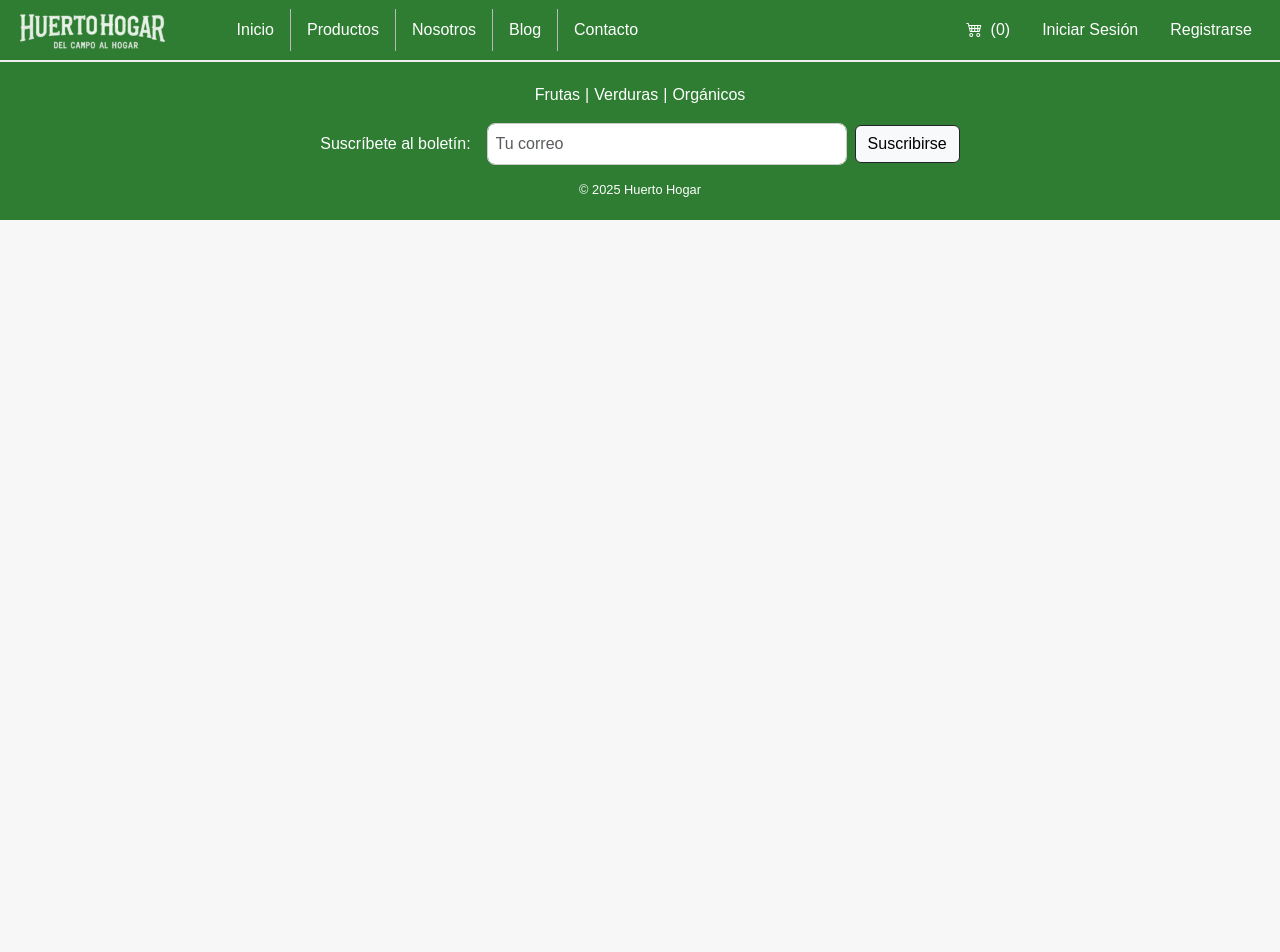
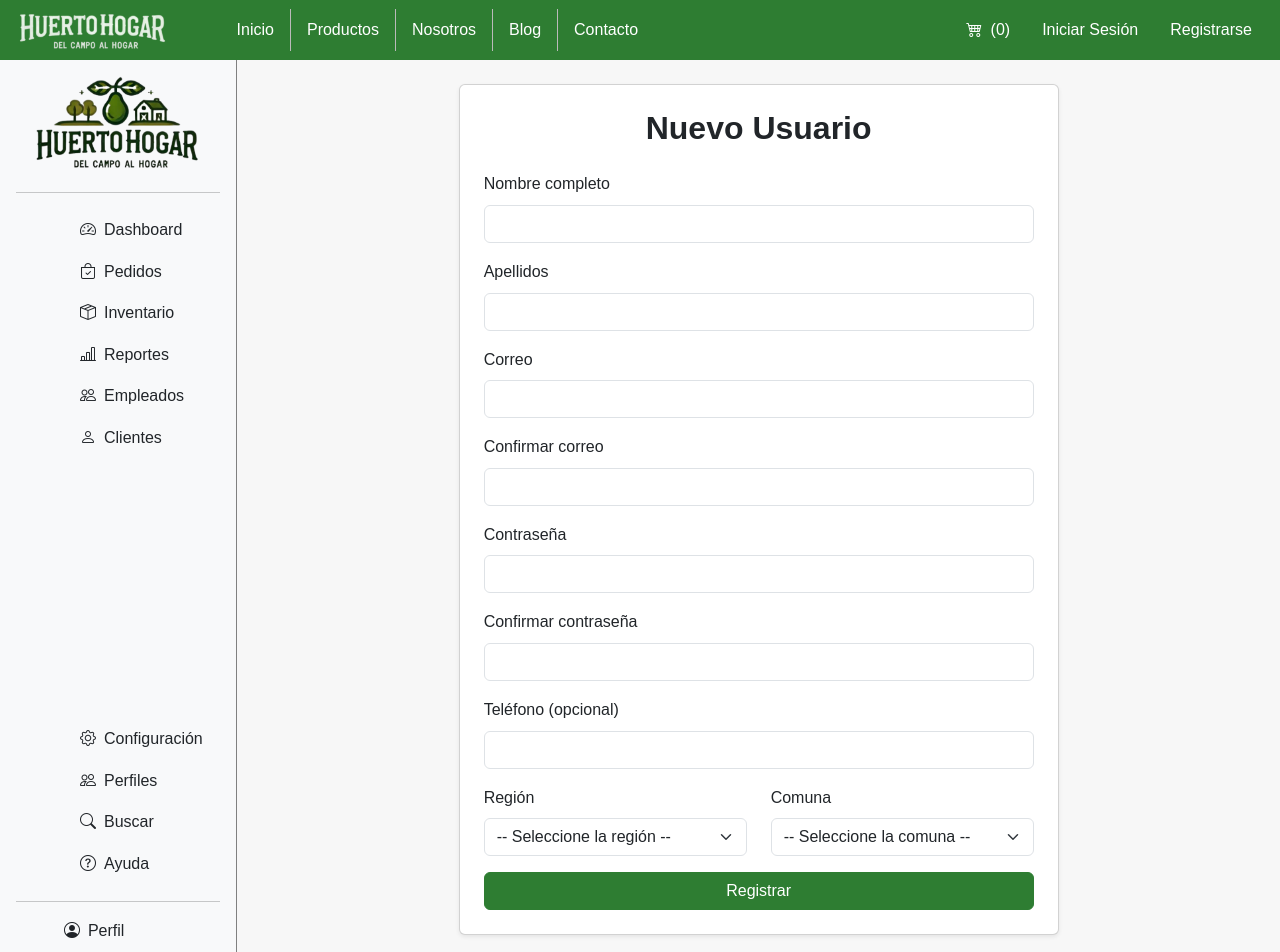
Before and after one commit to VicenteFuentes2404/HuertoHogaREACT, a React (Create React App) app in the folder huerto-hogar/: page /admin/registro-usuario in a window 1280 px wide. Shown: the top 952 px of the page. Before the commit the page ends 800 px from the top, so only its background shows below. Built offline with nearby package versions, Linux system fonts and the light colour scheme.

Commit message:
Páginas de ADMIN

```diff
--- a/huerto-hogar/src/App.jsx
+++ b/huerto-hogar/src/App.jsx
@@ -17,6 +17,9 @@ import Boleta from "./pages/Boleta";
 import Perfil from "./pages/Perfil";
 import EditarPerfil from "./pages/EditarPerfil";
 import NavbarPerfil from "./components/NavbarPerfil";
+import AdminDashboard from "./pages/AdminDashboard";
+import AdminPedidos from "./pages/AdminPedidos";
+import RegistroUsuarioAdmin from "./pages/RegistroUsuarioAdmin";
 
 
 
@@ -31,6 +34,14 @@ function App() {
     {(currentLocation.pathname === "/perfil" || currentLocation.pathname === "/editar-perfil")
      ?<NavbarPerfil />
      :<Navbar />}
+
+
+    {(currentLocation.pathname.startsWith("/perfil") ||
+      currentLocation.pathname.startsWith("/admin")) ? (
+      <></>
+    ) : (
+      <Navbar />
+    )}
 
       <Routes>
         <Route path="/" element={<Home />} />
@@ -48,6 +59,12 @@ function App() {
         <Route path="/editar-perfil" element={<EditarPerfil />} />
 
 
+        <Route path="/admin/dashboard" element={<AdminDashboard />} />
+        <Route path="/admin/pedidos" element={<AdminPedidos />} />
+        <Route path="/admin/registro-usuario" element={<RegistroUsuarioAdmin />} />
+
+
+
 
 
 
--- /dev/null
+++ b/huerto-hogar/src/components/AdminSidebar.jsx
@@ -0,0 +1,90 @@
+import React from "react";
+import { Link, useLocation } from "react-router-dom";
+import logo from "../assets/img/logo-huerto.png";
+import "bootstrap-icons/font/bootstrap-icons.css";
+import "bootstrap/dist/css/bootstrap.min.css";
+
+function AdminSidebar() {
+  const location = useLocation();
+
+  const linkClass = (path) =>
+    `nav-link ${location.pathname === path ? "fw-bold text-success" : "text-dark"}`;
+
+  return (
+    <div
+      className="d-flex flex-column p-3 bg-light min-vh-100 menu"
+      style={{ width: "280px", borderRight: "1px solid gray" }}
+    >
+      <Link
+        to="/"
+        className="d-flex align-items-center justify-content-center mb-3 mb-md-0 link-dark text-decoration-none"
+      >
+        <img src={logo} alt="Logo" height="100" className="d-inline-block align-text-top" />
+      </Link>
+      <hr />
+      <ul className="nav flex-column mb-auto ms-5">
+        <li>
+          <Link to="/admin/dashboard" className={linkClass("/admin/dashboard")}>
+            <i className="bi bi-speedometer2 me-2"></i>Dashboard
+          </Link>
+        </li>
+        <li>
+          <Link to="/admin/pedidos" className={linkClass("/admin/pedidos")}>
+            <i className="bi bi-bag-check me-2"></i>Pedidos
+          </Link>
+        </li>
+        <li>
+          <a href="#" className="nav-link text-dark">
+            <i className="bi bi-box-seam me-2"></i>Inventario
+          </a>
+        </li>
+        <li>
+          <a href="#" className="nav-link text-dark">
+            <i className="bi bi-bar-chart-line me-2"></i>Reportes
+          </a>
+        </li>
+        <li>
+          <a href="#" className="nav-link text-dark">
+            <i className="bi bi-people me-2"></i>Empleados
+          </a>
+        </li>
+        <li>
+          <a href="#" className="nav-link text-dark">
+            <i className="bi bi-person me-2"></i>Clientes
+          </a>
+        </li>
+      </ul>
+
+      <div className="mt-auto">
+        <ul className="nav flex-column mb-auto ms-5">
+          <li>
+            <a href="#" className="nav-link text-dark">
+              <i className="bi bi-gear me-2"></i>Configuración
+            </a>
+          </li>
+          <li>
+            <a href="#" className="nav-link text-dark">
+              <i className="bi bi-people me-2"></i>Perfiles
+            </a>
+          </li>
+          <li>
+            <a href="#" className="nav-link text-dark">
+              <i className="bi bi-search me-2"></i>Buscar
+            </a>
+          </li>
+          <li>
+            <a href="#" className="nav-link text-dark">
+              <i className="bi bi-question-circle me-2"></i>Ayuda
+            </a>
+          </li>
+        </ul>
+        <hr />
+        <Link to="/perfil" className="nav-link text-center me-5 text-dark">
+          <i className="bi bi-person-circle me-2"></i>Perfil
+        </Link>
+      </div>
+    </div>
+  );
+}
+
+export default AdminSidebar;
--- /dev/null
+++ b/huerto-hogar/src/pages/AdminDashboard.jsx
@@ -0,0 +1,16 @@
+import React from "react";
+import AdminSidebar from "../components/AdminSidebar";
+
+function AdminDashboard() {
+  return (
+    <div className="d-flex">
+      <AdminSidebar />
+      <main className="p-4 w-100">
+        <h2 className="mb-4">Bienvenido, administrador</h2>
+        <p>Selecciona una opción del menú lateral para comenzar.</p>
+      </main>
+    </div>
+  );
+}
+
+export default AdminDashboard;
--- /dev/null
+++ b/huerto-hogar/src/pages/AdminPedidos.jsx
@@ -0,0 +1,86 @@
+import React from "react";
+import AdminSidebar from "../components/AdminSidebar";
+
+function AdminPedidos() {
+  return (
+    <div className="d-flex">
+      <AdminSidebar />
+      <main className="flex-grow-1 p-4 ms-5">
+        <div className="d-flex justify-content-between align-items-center">
+          <div className="d-flex align-items-center">
+            <h1>Pedidos</h1>
+            <a href="/admin/registro-usuario" className="btn btn-success ms-5">
+              Nuevo usuario
+            </a>
+          </div>
+          <a href="#" className="me-5 text-dark fs-4">
+            <i className="bi bi-bell-fill"></i>
+          </a>
+        </div>
+
+        <div className="form col-2 mt-3">
+          <select className="form-select" id="selectadmin">
+            <option selected>Todos los pedidos</option>
+          </select>
+        </div>
+
+        <table className="table table-striped mt-3">
+          <thead>
+            <tr>
+              <th>Fecha</th>
+              <th>Pedido</th>
+              <th>Cliente</th>
+              <th>Estado</th>
+              <th>Valor</th>
+            </tr>
+          </thead>
+          <tbody>
+            <tr>
+              <td>01/10/2025</td>
+              <td>Pedido 001</td>
+              <td>María López</td>
+              <td>En proceso</td>
+              <td>$120.000</td>
+            </tr>
+            <tr>
+              <td>02/10/2025</td>
+              <td>Pedido 002</td>
+              <td>Carlos Pérez</td>
+              <td>Entregado</td>
+              <td>$85.500</td>
+            </tr>
+          </tbody>
+        </table>
+
+        <section>
+          <div className="row justify-content-center">
+            <div className="col-auto">
+              <nav aria-label="Page navigation example">
+                <ul className="pagination justify-content-center">
+                  <li className="page-item">
+                    <a className="page-link" href="#">
+                      Anterior
+                    </a>
+                  </li>
+                  <li className="page-item">
+                    <a className="page-link" href="#">
+                      1
+                    </a>
+                  </li>
+                  <li className="page-item">
+                    <a className="page-link" href="#">
+
+                      Siguiente
+                    </a>
+                  </li>
+                </ul>
+              </nav>
+            </div>
+          </div>
+        </section>
+      </main>
+    </div>
+  );
+}
+
+export default AdminPedidos;
--- /dev/null
+++ b/huerto-hogar/src/pages/RegistroUsuarioAdmin.jsx
@@ -0,0 +1,71 @@
+import React from "react";
+import AdminSidebar from "../components/AdminSidebar";
+
+function RegistroUsuarioAdmin() {
+  return (
+    <div className="d-flex">
+      <AdminSidebar />
+      <main className="row justify-content-center w-100 p-4">
+        <div className="card p-4 shadow-sm" style={{ maxWidth: "600px" }}>
+          <h2 className="row justify-content-center fw-bold mb-4">Nuevo Usuario</h2>
+
+          <form>
+            <div className="mb-3">
+              <label className="form-label">Nombre completo</label>
+              <input type="text" className="form-control" maxLength="50" required />
+            </div>
+            <div className="mb-3">
+              <label className="form-label">Apellidos</label>
+              <input type="text" className="form-control" maxLength="100" required />
+            </div>
+            <div className="mb-3">
+              <label className="form-label">Correo</label>
+              <input type="email" className="form-control" maxLength="100" required />
+            </div>
+            <div className="mb-3">
+              <label className="form-label">Confirmar correo</label>
+              <input type="email" className="form-control" maxLength="100" required />
+            </div>
+            <div className="mb-3">
+              <label className="form-label">Contraseña</label>
+              <input type="password" className="form-control" required />
+            </div>
+            <div className="mb-3">
+              <label className="form-label">Confirmar contraseña</label>
+              <input type="password" className="form-control" required />
+            </div>
+            <div className="mb-3">
+              <label className="form-label">Teléfono (opcional)</label>
+              <input type="tel" className="form-control" />
+            </div>
+
+            <div className="row">
+              <div className="col-md-6 mb-3">
+                <label className="form-label">Región</label>
+                <select className="form-select" required>
+                  <option value="">-- Seleccione la región --</option>
+                  <option value="rm">Región Metropolitana</option>
+                  <option value="valpo">Región de Valparaíso</option>
+                  <option value="biobio">Región del Biobío</option>
+                  <option value="araucania">Región de La Araucanía</option>
+                </select>
+              </div>
+              <div className="col-md-6 mb-3">
+                <label className="form-label">Comuna</label>
+                <select className="form-select" required>
+                  <option value="">-- Seleccione la comuna --</option>
+                </select>
+              </div>
+            </div>
+
+            <button type="submit" className="btn btn-success w-100">
+              Registrar
+            </button>
+          </form>
+        </div>
+      </main>
+    </div>
+  );
+}
+
+export default RegistroUsuarioAdmin;
```
